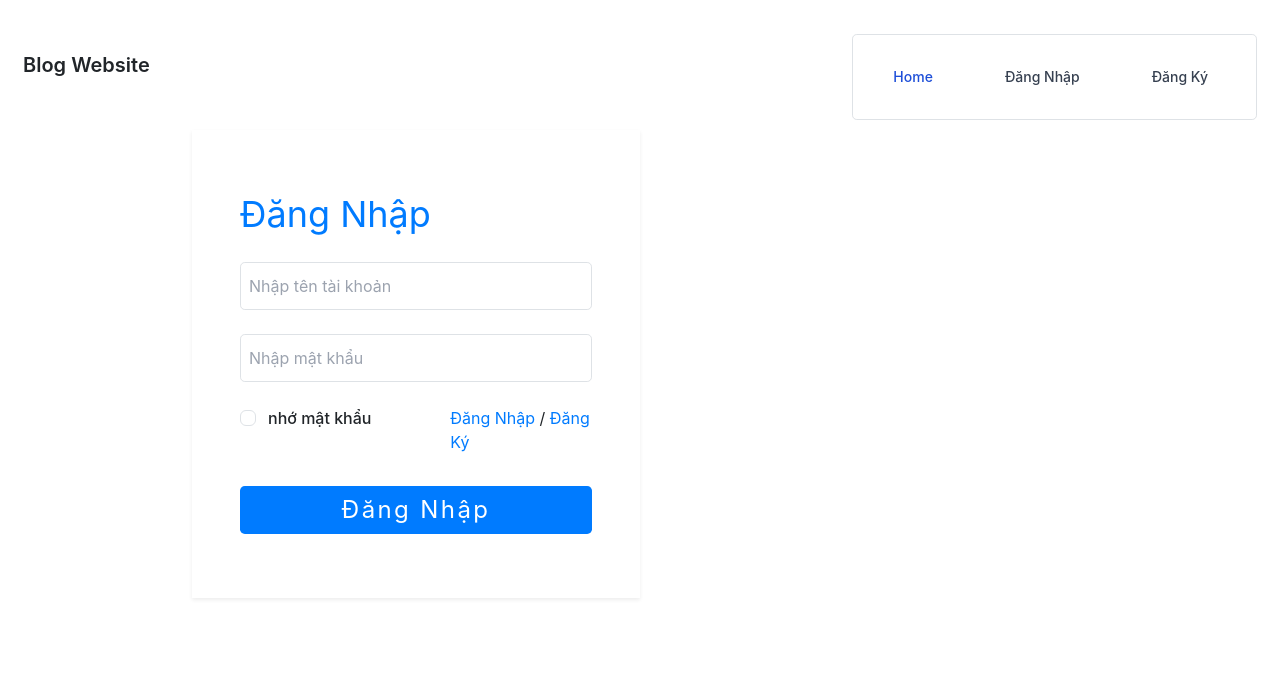
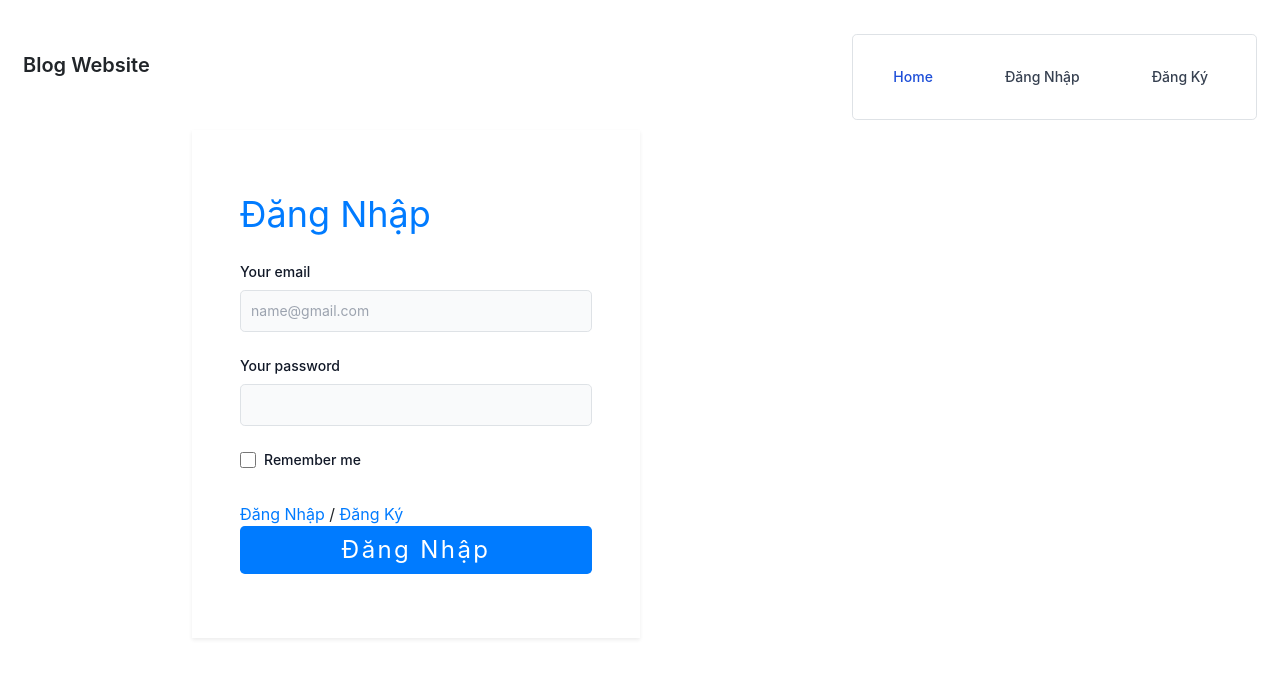
Before and after one commit to ndkhangvl/Blog_Web, a Vue app in the folder frontend/: page /login in a window 1280 px wide. Shown: the top 678 px of the page. Built offline with nearby package versions, Linux system fonts and the light colour scheme.

Commit message:
Edit login and register file

```diff
--- a/frontend/src/components/Login.vue
+++ /dev/null
@@ -1,51 +0,0 @@
-<template>
-    <div class="flex lg:max-w-4xl max-w-3xl lg:flex-grow">
-        <div
-            class="lg:bg-white lg:w-1/2 lg:p-8 lg:py-16 lg:px-12 space-y-7 marlene-rounded-l-lg shadow-sm w-max p-8 marlene-bg-glass-ex">
-            <div class="space-y-3.5">
-                <p class="mb-2 text-primary text-4xl">Đăng Nhập</p>
-            </div>
-            <form class="space-y-8">
-                <div class="space-y-6">
-                    <div class="block ">
-                        <input
-                            class="border min-w-full border-gray focus:border-primary rounded-lg appearance-none p-1 pl-2 h-12 focus:outline-none focus:ring-1 focus:ring-primary"
-                            placeholder="Nhập tên tài khoản" type="email">
-                    </div>
-                    <div class="block ">
-                        <input
-                            class="border min-w-full border-gray focus:border-primary rounded-lg appearance-none p-1 pl-2 h-12 focus:outline-none focus:ring-1 focus:ring-primary"
-                            placeholder="Nhập mật khẩu" type="password">
-                    </div>
-                    <div class="grid grid-cols-7 gap-4">
-                        <div class="col-start-1 col-end-4">
-                            <label class="flex items-center space-x-3">
-                                <input type="checkbox" name="checked-demo" value="1"
-                                    class="form-tick appearance-none h-4 w-4 border border-gray rounded-md checked:bg-primary checked:border-transparent focus:outline-none bg-white">
-                                <span class="text-blue-gray font-medium">nhớ mật khẩu</span>
-                            </label>
-                        </div>
-                        <div class="col-end-8 col-span-3">
-                            <a class="text-primary" href="">Đăng Nhập</a>
-                            <a class=""> / </a>
-                            <router-link to="/register" class="text-primary">Đăng Ký</router-link>
-                        </div>
-                    </div>
-                </div>
-                <div class="block text-center ">
-                    <button
-                        class="tracking-widest bg-primary min-w-full h-12 focus:bg-secondary hover:bg-secondary text-white rounded-lg text-2xl marlene-btn"
-                        type="submit">Đăng Nhập</button>
-                </div>
-
-            </form>
-        </div>
-    </div>
-</template>
-
-<script setup>
-</script>
-
-<style>
-
-</style>
--- a/frontend/src/router/index.js
+++ b/frontend/src/router/index.js
@@ -5,19 +5,19 @@ const routes = [
     {
         path:'/',
         name: 'Home',
-        component: () => import('@/components/Login.vue'),
+        component: () => import('@/view/Login.vue'),
     },
 
     {
         path:'/login',
         name: 'Login',
-        component: () => import('@/components/Login.vue'),
+        component: () => import('@/view/Login.vue'),
     },
 
     {
         path: '/register',
         name: 'Register',
-        component: () => import('@/components/Register.vue'),
+        component: () => import('@/view/Register.vue'),
     },
 ];
 
--- /dev/null
+++ b/frontend/src/view/Login.vue
@@ -0,0 +1,52 @@
+<template>
+    <div class="flex lg:max-w-4xl max-w-3xl lg:flex-grow">
+        <div
+            class="lg:bg-white lg:w-1/2 lg:p-8 lg:py-16 lg:px-12 space-y-7 marlene-rounded-l-lg shadow-sm w-max p-8 marlene-bg-glass-ex">
+            <div class="space-y-3.5">
+                <p class="mb-2 text-primary text-4xl">Đăng Nhập</p>
+            </div>
+            <form>
+                <div class="mb-6">
+                    <label for="email" class="block mb-2 text-sm font-medium text-gray-900 dark:text-white">Your
+                        email</label>
+                    <input type="email" id="email"
+                        class="bg-gray-50 border border-gray-300 text-gray-900 text-sm rounded-lg focus:ring-blue-500 focus:border-blue-500 block w-full p-2.5 dark:bg-gray-700 dark:border-gray-600 dark:placeholder-gray-400 dark:text-white dark:focus:ring-blue-500 dark:focus:border-blue-500"
+                        placeholder="name@gmail.com" required>
+                </div>
+                <div class="mb-6">
+                    <label for="password" class="block mb-2 text-sm font-medium text-gray-900 dark:text-white">Your
+                        password</label>
+                    <input type="password" id="password"
+                        class="bg-gray-50 border border-gray-300 text-gray-900 text-sm rounded-lg focus:ring-blue-500 focus:border-blue-500 block w-full p-2.5 dark:bg-gray-700 dark:border-gray-600 dark:placeholder-gray-400 dark:text-white dark:focus:ring-blue-500 dark:focus:border-blue-500"
+                        required>
+                </div>
+                <div class="flex items-start mb-6">
+                    <div class="flex items-center h-5">
+                        <input id="remember" type="checkbox" value=""
+                            class="w-4 h-4 bg-gray-50 rounded border border-gray-300 focus:ring-3 focus:ring-blue-300 dark:bg-gray-700 dark:border-gray-600 dark:focus:ring-blue-600 dark:ring-offset-gray-800"
+                            required>
+                    </div>
+                    <label for="remember" class="ml-2 text-sm font-medium text-gray-900 dark:text-gray-300">Remember
+                        me</label>
+                </div>
+                <div class="col-end-8 col-span-3">
+                    <a class="text-primary" href="">Đăng Nhập</a>
+                    <a class=""> / </a>
+                    <router-link to="/register" class="text-primary">Đăng Ký</router-link>
+                </div>
+                <div class="block text-center ">
+                    <button
+                        class="tracking-widest bg-primary min-w-full h-12 focus:bg-secondary hover:bg-secondary text-white rounded-lg text-2xl marlene-btn"
+                        type="submit">Đăng Nhập</button>
+                </div>
+            </form>
+        </div>
+    </div>
+</template>
+
+<script setup>
+</script>
+
+<style>
+
+</style>
```
Also changed, not shown: frontend/src/view/Register.vue (renamed from frontend/src/components/Register.vue).
